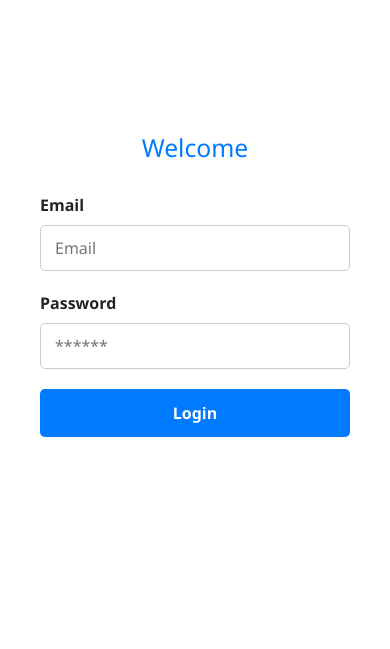
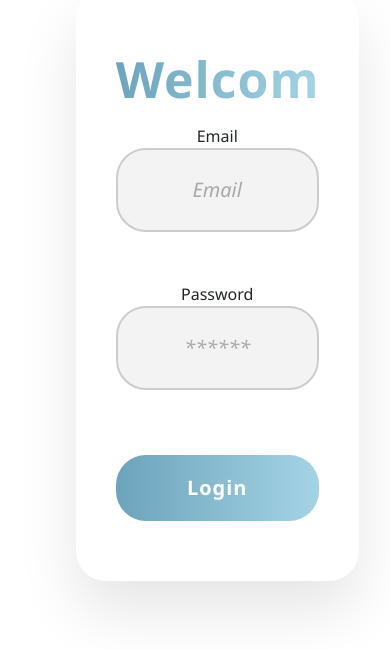
Before and after one commit to emorina1/shendeti, a React (Create React App) app: page /login in a window 390 px wide. Shown: the part 137-786 px from the top of the page. Built offline with nearby package versions, Linux system fonts and the light colour scheme.

Commit message:
Change design login

```diff
--- a/src/components/Login.css
+++ b/src/components/Login.css
@@ -1,163 +1,242 @@
+/* Main container */
 .login-container {
   display: flex;
-  min-height: 100vh;
+  height: 100vh;
   font-family: 'Segoe UI', Tahoma, Geneva, Verdana, sans-serif;
+  overflow: hidden;
 }
 
+/* LEFT SIDE - VIDEO BACKGROUND */
 .login-left {
   flex: 1;
-  background-image: url('/public/health.png'); /* Mos përdor /public */
-  background-size: cover;
-  background-position: center;
   position: relative;
-  color: white;
   display: none;
-  animation: fadeIn 1.2s ease-in-out forwards;
+  overflow: hidden; /* parandalon vijat e padëshiruara */
 }
 
-@media screen and (min-width: 992px) {
+@media screen and (min-width: 768px) {
   .login-left {
     display: block;
   }
 }
-
-.overlay {
+.bg-video {
   position: absolute;
   top: 0;
   left: 0;
-  right: 0;
-  bottom: 0;
-  background: rgba(0, 0, 0, 0.4);
-  animation: fadeIn 1.2s ease-in-out;
+  width: 100%;
+  height: 110vh; /* u rrit pak për të mbuluar fundin */
+  object-fit: cover;
+  border: none;
+  margin: 0;
+  padding: 0;
+  display: block;
+  z-index: 1;
 }
 
+
+
+/* Overlay (disabled) */
+.overlay {
+  display: none;
+}
+
+/* Text over video */
 .text-content {
   position: relative;
-  z-index: 1;
-  padding: 40px;
+  z-index: 3;
+  text-align: center;
+  padding: 40px 20px;
   display: flex;
   flex-direction: column;
   justify-content: center;
   height: 100%;
-  animation: slideIn 1s ease-in-out;
+  animation: fadeInUp 1s ease-in-out;
 }
 
 .text-content h1 {
-  font-size: 40px;
-  margin-bottom: 20px;
-  animation: fadeInUp 1.3s ease-in-out;
+  font-size: 34px;
+  margin-bottom: 10px;
+  color: white;
+  text-shadow:
+    0 4px 10px rgba(0, 0, 0, 0.8),
+    0 2px 4px rgba(0, 0, 0, 0.5); /* Blur i dyfishtë për më shumë thellësi */
 }
 
 .text-content p {
-  font-size: 18px;
-  max-width: 400px;
-  animation: fadeInUp 1.5s ease-in-out;
+  font-size: 16px;
+  line-height: 1.5;
+  color: white;
+  text-shadow:
+    0 3px 8px rgba(0, 0, 0, 0.7),
+    0 1px 3px rgba(0, 0, 0, 0.5); /* Blur më i butë për tekstin e vogël */
 }
 
+
+/* RIGHT SIDE - LOGIN FORM */
 .login-right {
   flex: 1;
   background: #fff;
   display: flex;
+  justify-content: center;
   align-items: center;
-  justify-content: center;
-  padding: 40px;
+  padding: 60px;
   animation: slideUp 1s ease-in-out;
+  min-height: 100vh;
+  box-sizing: border-box;
 }
 
+/* LOGIN FORM CONTAINER */
 .login-form {
+  background: #fff;
+  padding: 80px 100px; /* Përdorimi i padding-ut më të madh për më shumë hapësirë */
+  border-radius: 30px;
+  box-shadow: 0 30px 60px rgba(0, 0, 0, 0.1);
   width: 100%;
-  max-width: 400px;
-  animation: fadeInUp 1s ease-in-out;
+  max-width: 600px; /* Zmadhojmë max-width për formë më të madhe */
+  text-align: center;
+  display: flex;
+  flex-direction: column;
+  justify-content: center;
+  transition: transform 0.3s ease;
 }
 
-.login-form h2 {
-  text-align: center;
-  color: #007bff;
-  margin-bottom: 30px;
+.login-form:hover {
+  transform: translateY(-10px);
 }
 
-.form-group {
-  margin-bottom: 20px;
-  animation: fadeInUp 1.2s ease-in-out;
+/* TITULLI */
+.login-form h2 {
+  font-size: 60px;
+  font-weight: 800;
+  background: linear-gradient(to right, #6ca4bc, #a4d3e5);
+  -webkit-background-clip: text;
+  -webkit-text-fill-color: transparent;
+
+  margin-bottom: 15px;
+  letter-spacing: 1px;
 }
 
-.form-group label {
-  display: block;
-  margin-bottom: 8px;
-  font-weight: bold;
+
+/* NËNTITULLI */
+.login-form p {
+  font-size: 35px; /* Zmadhojmë fontin e nëntitullit */
+  color: #777;
+  margin-bottom: 50px;
+  font-style: italic;
+  line-height: 1.5;
+}
+
+/* INPUT GROUP */
+.form-group {
+  margin-bottom: 50px; /* Rritim distancën midis fushave të inputit */
 }
 
 .form-group input {
   width: 100%;
-  padding: 10px 14px;
-  border: 1px solid #ccc;
-  border-radius: 5px;
-  transition: border-color 0.3s;
+  padding: 25px 35px; /* Zmadhojmë padding-un për fusha më të mëdha */
+  border: 2px solid #ccc;
+  border-radius: 30px;
+  background: #f3f3f3;
+  font-size: 20px; /* Zmadhojmë fontin e inputeve */
+  text-align: center;
+  outline: none;
+  transition: all 0.3s ease;
+  box-sizing: border-box;
 }
 
 .form-group input:focus {
+  background: #eaeaea;
   border-color: #007bff;
-  outline: none;
+  box-shadow: 0 0 8px 3px rgba(0, 123, 255, 0.5); /* Zmadhojmë hije për një fokus më të dukshëm */
+  color: #333;
 }
 
+.form-group input::placeholder {
+  color: #888;
+  font-style: italic;
+  opacity: 0.7;
+}
+
+.form-group input:hover {
+  background: #f0f0f0;
+  border-color: #0056b3;
+}
+
+.form-group input:disabled {
+  background: #e9ecef;
+  cursor: not-allowed;
+  border-color: #ccc;
+}
+
+/* BUTONI */
 .submit-btn {
   width: 100%;
-  padding: 12px;
-  background: #007bff;
+  padding: 18px;
+  background: linear-gradient(to right, #6ca4bc, #a4d3e5);
   color: white;
   border: none;
-  border-radius: 5px;
+  border-radius: 30px;
+  font-size: 22px; /* Zmadhojmë fontin e butonit */
   font-weight: bold;
   cursor: pointer;
-  transition: background 0.3s, transform 0.3s;
+  transition: background 0.3s ease, transform 0.2s, box-shadow 0.3s ease;
+  margin-top: 15px;
+  letter-spacing: 1px;
 }
 
 .submit-btn:hover {
   background: #0056b3;
-  transform: scale(1.03);
+  transform: scale(1.08); /* Zmadhojmë efektin e hover-it */
+  box-shadow: 0 5px 10px rgba(0, 0, 0, 0.2); /* Hije më të dukshme */
 }
 
-.error-message {
-  color: red;
-  text-align: center;
-  margin-bottom: 10px;
-  animation: fadeIn 0.6s ease-in-out;
+.submit-btn:active {
+  transform: scale(1);
 }
 
-.register-link {
-  text-align: center;
-  margin-top: 15px;
-  font-size: 14px;
-  color: #333;
+/* LINKU: FORGOT PASSWORD */
+.forgot-password {
+  margin-top: 30px;
+  font-size: 16px; /* Zmadhojmë fontin e linkut */
+  color: #aaa;
+  text-decoration: none;
+  transition: color 0.3s ease, font-weight 0.3s ease;
 }
 
-.register-link a {
+.forgot-password:hover {
   color: #007bff;
-  text-decoration: none;
-  transition: color 0.3s;
+  font-weight: bold;
 }
 
-.register-link a:hover {
-  color: #0056b3;
+/* RESPONSIVE DESIGN */
+@media (max-width: 768px) {
+  .login-form {
+    padding: 60px 40px; /* Përdorimi i padding-ut më të vogël për ekranet më të vogla */
+    width: 90%;
+  }
+
+  .login-form h2 {
+    font-size: 50px; /* Font më i vogël për ekranet më të vogla */
+  }
+
+  .login-form p {
+    font-size: 25px;
+  }
+
+  .submit-btn {
+    font-size: 20px; /* Zmadhojmë fontin për butonin */
+  }
 }
 
-/* Animations */
-@keyframes fadeIn {
-  from { opacity: 0; }
-  to { opacity: 1; }
-}
 
-@keyframes slideIn {
-  from { transform: translateX(-30px); opacity: 0; }
-  to { transform: translateX(0); opacity: 1; }
-}
-
-@keyframes fadeInUp {
-  from { transform: translateY(30px); opacity: 0; }
-  to { transform: translateY(0); opacity: 1; }
-}
 
 @keyframes slideUp {
-  from { transform: translateY(50px); opacity: 0; }
-  to { transform: translateY(0); opacity: 1; }
+  from {
+    transform: translateY(50px);
+    opacity: 0;
+  }
+  to {
+    transform: translateY(0);
+    opacity: 1;
+  }
 }
--- a/src/components/login.jsx
+++ b/src/components/login.jsx
@@ -27,13 +27,20 @@ const Login = () => {
 
   return (
     <div className="login-container">
-      {/* Left Image + Text */}
-      <div className="login-left">
-        <div className="overlay"></div>
-        <div className="text-content">
+      {/* Left Video Background + Text */}
+<div className="login-left">
+  <video autoPlay muted loop className="bg-video">
+    <source src="https://v1.pinimg.com/videos/iht/expMp4/25/78/c2/2578c2ef7e39ae6963e9b90ea638c6f7_720w.mp4" type="video/mp4" />
+    Your browser does not support the video tag.
+  </video>
+  <div className="overlay"></div>
+  <div className="text-content">
+    {/* <h2>Healthy Mind & Body</h2>
+    <p>Start your journey to wellness today.</p> */}
+  </div>
+</div>
 
-        </div>
-      </div>
+
 
       {/* Right Form */}
       <div className="login-right">
```
